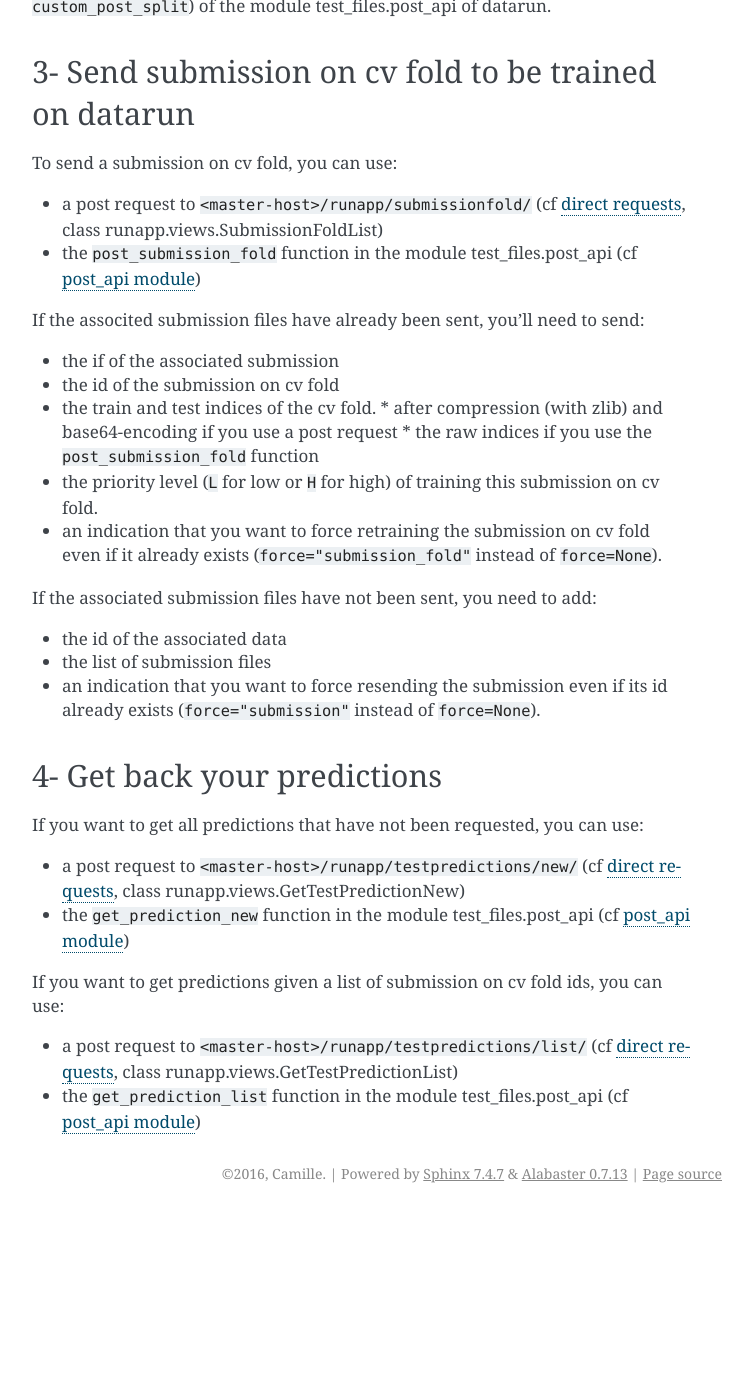
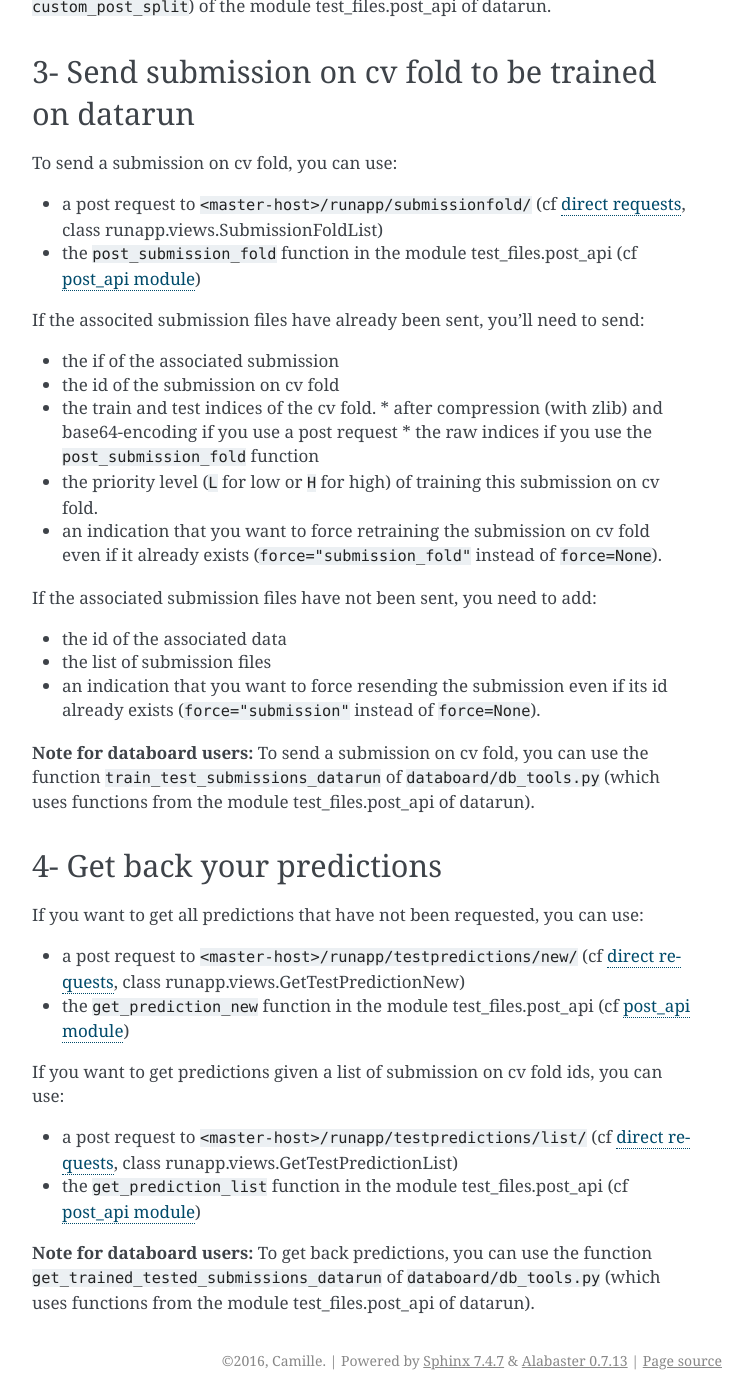
Before and after one commit to paris-saclay-cds/datarun, a Sphinx documentation site: the page built from docs/modules/workflow.rst, in a window 1280 px wide and 1400 px high, scrolled down 1489 px. Shown: the whole window, without its empty margins (388-1141 px from the left). Built offline with Sphinx 7.4.7, drawn with Linux system fonts in a browser that asks for light colours; before the commit the page ends 2702 px from its top, so only the background shows below that.

Commit message:
updated doc

```diff
--- a/docs/modules/workflow.rst
+++ b/docs/modules/workflow.rst
@@ -83,6 +83,11 @@ If the associated submission files have not been sent, you need to add:
 * the list of submission files
 * an indication that you want to force resending the submission even if its id already exists (``force="submission"`` instead of ``force=None``).
 
+
+**Note for databoard users:**
+To send a submission on cv fold, you can use the function ``train_test_submissions_datarun`` of ``databoard/db_tools.py`` (which uses functions from the module test_files.post_api of datarun).
+
+
 4- Get back your predictions
 ----------------------------
 
@@ -96,3 +101,7 @@ If you want to get predictions given a list of submission on cv fold ids, you ca
 
 * a post request to ``<master-host>/runapp/testpredictions/list/`` (cf :ref:`requestsDirect`, class runapp.views.GetTestPredictionList)
 * the ``get_prediction_list`` function in the module test_files.post_api (cf :ref:`requestsModule`)
+
+
+**Note for databoard users:**
+To get back predictions, you can use the function ``get_trained_tested_submissions_datarun`` of ``databoard/db_tools.py`` (which uses functions from the module test_files.post_api of datarun).
```
Also changed, not shown: 8 other files.
